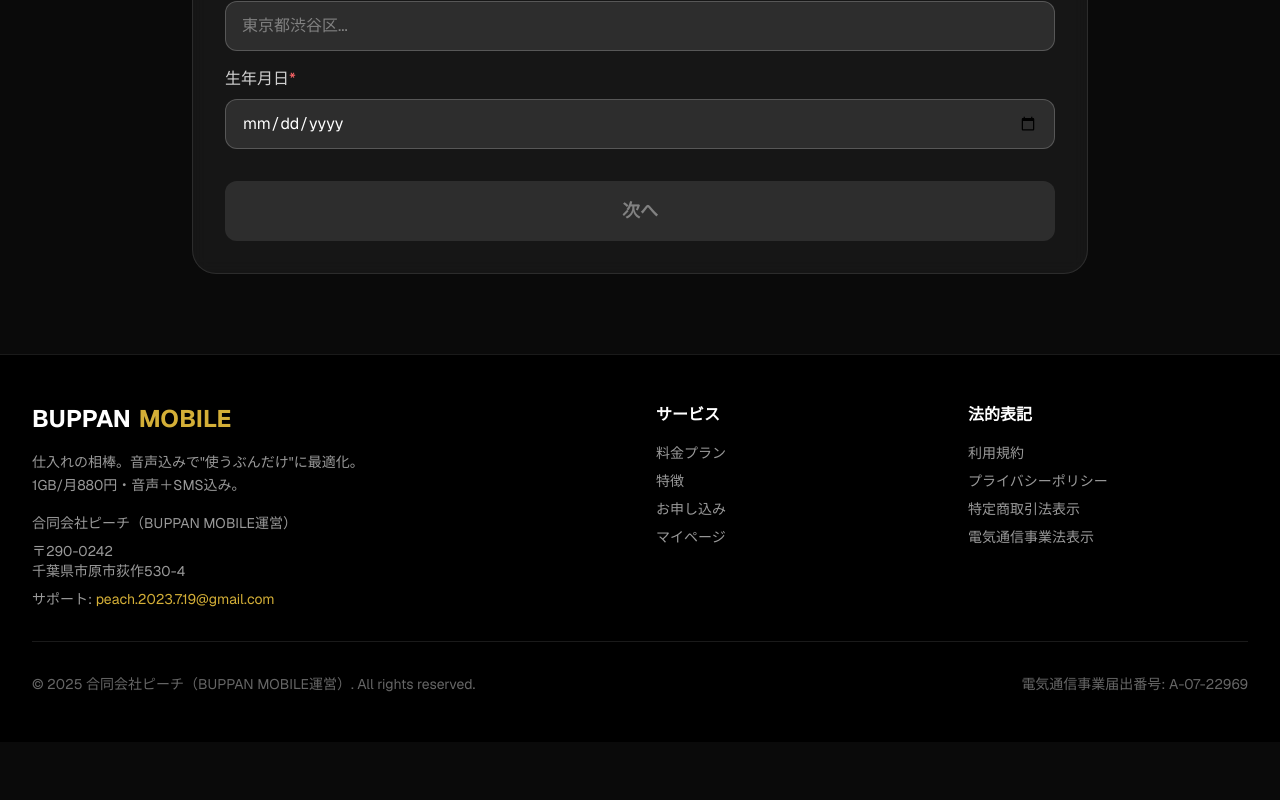
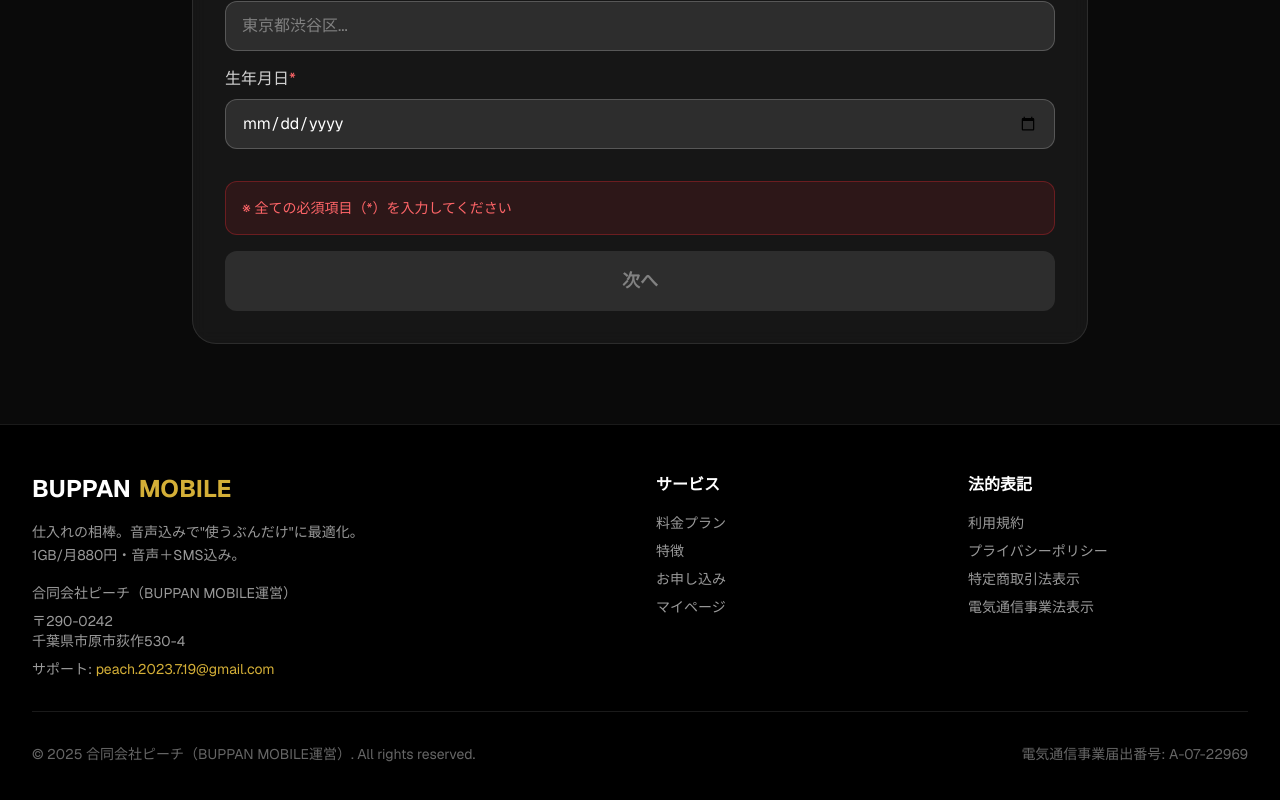
Before and after one commit to ibuibu8966/buppanmobile2, a Next.js app: page /apply in a window 1280 px wide. Shown: the part 1002-1802 px from the top of the page. Before the commit the page ends 1744 px from the top, so only its background shows below. Built offline with nearby package versions, Linux system fonts and the light colour scheme.

Commit message:
Add: ステップ1にバリデーションエラーメッセージを追加

```diff
--- a/app/apply/page.tsx
+++ b/app/apply/page.tsx
@@ -687,6 +687,13 @@
                 )}
 
                 <div className="mt-8">
+                  {!isStep1Valid() && (
+                    <div className="mb-4 p-4 bg-red-500/10 border border-red-500/30 rounded-xl">
+                      <p className="text-red-400 text-sm">
+                        ※ 全ての必須項目（*）を入力してください
+                      </p>
+                    </div>
+                  )}
                   <button
                     onClick={nextStep}
                     disabled={!isStep1Valid()}
```
